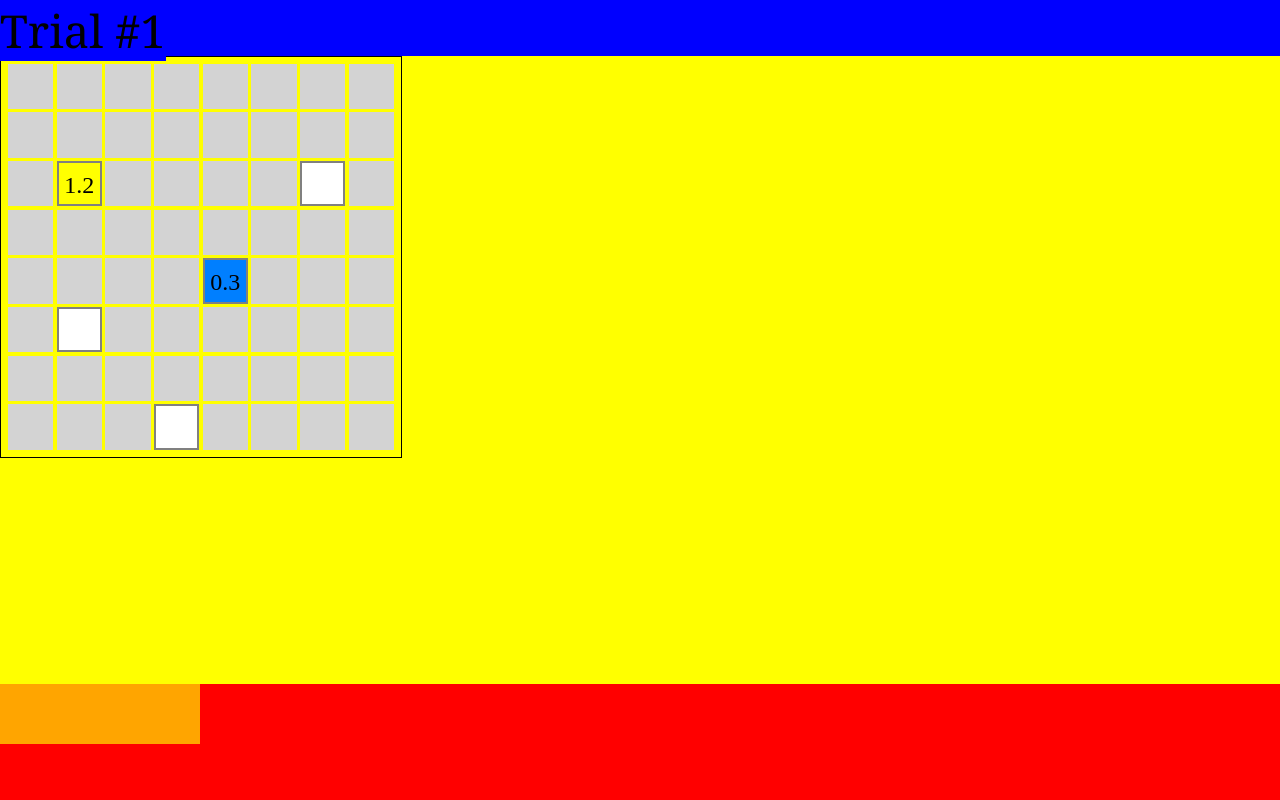
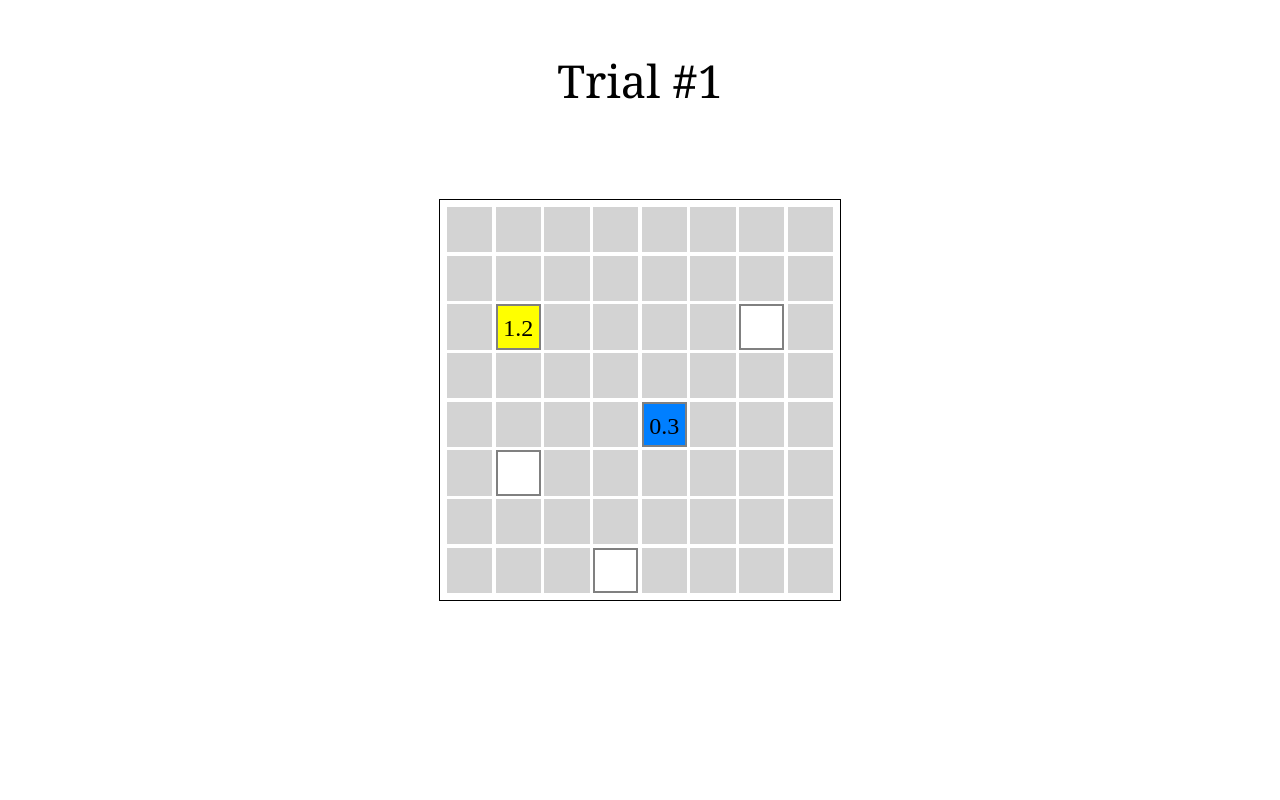
Before and after one commit to srinidhisrinivas/psy-uncertainty-experiment, a Flask app: page /1/trial/1 in a window 1280 px wide. Run offline with Flask 2, Linux system fonts and the light colour scheme.

Commit message:
restored old layout

```diff
--- a/static/css/grid.css
+++ b/static/css/grid.css
@@ -9,8 +9,10 @@
 	font-weight: 500;
 	font-size: 34pt;
 	text-align: left;
-
-	background-color: blue;
+	left: 50%;
+	top: 10%;
+	-webkit-transform: translate(-50%, -50%);
+	transform: translate(-50%, -50%);
 }
 div#flexContainer{
 	display:flex;
@@ -46,11 +48,14 @@
 }
 div#gridLayer{
 	position: fixed;
+
+}
+canvas#myCanvas{
+	position: fixed;
 	left: 50%;
 	top: 50%;
 	-webkit-transform: translate(-50%, -50%);
 	transform: translate(-50%, -50%);
-
 }
 #continueButton{
 	width: 100%;
@@ -64,14 +69,17 @@
 	background-color: #800000;
 }
 div#buttonDiv{
-
+	position: fixed;
 	font-family: "Cambria";
 	font-weight: 500;
 	font-size: 34pt;
 	text-align: left;
-	background-color: orange;
 	width: 200px;
 	height: 60px;
+	left: 50%;
+	top: 90%;
+	-webkit-transform: translate(-50%, -50%);
+	transform: translate(-50%, -50%);
 
 
 }
--- a/static/css/main.css
+++ b/static/css/main.css
@@ -29,7 +29,6 @@
 	left: 50%;
 	text-align: left;
 	top: 80%;
-	background-color: orange;
 	width: 200px;
 	height: 60px;
 	-webkit-transform: translate(-50%, -50%);
--- a/templates/layouts/grid.html
+++ b/templates/layouts/grid.html
@@ -13,27 +13,20 @@
 {% endblock %}
 {% block content %}
 {% set next_trial_num = trial_num + 1 %}
-<div id='flexContainer'>
-	<div id="titleFlex">
+
 		<div id="trialTitle"> {{ title_text }} #{{ trial_num }} </div>
-	</div>
 
-	<div id="gridFlex">
+
 		<div id="gridlayer" onselectstart = "return false">
 
 			<canvas id="myCanvas" style="fill: 'white'; border: solid black 1px;"></canvas>
 
 		</div>
-	</div>
 
-	<div id="buttonFlex">
 		<div id="buttonDiv">
 			{% if trial_type == 'train' %}
 			<button id="continueButton" onclick="location.href = '/{{ pid }}/{{ trial_type }}/{{ next_trial_num }}'"> Continue </button>
 			{% endif %}
 		</div>
-	</div>
 
-
-</div>
 {% endblock %}
```
